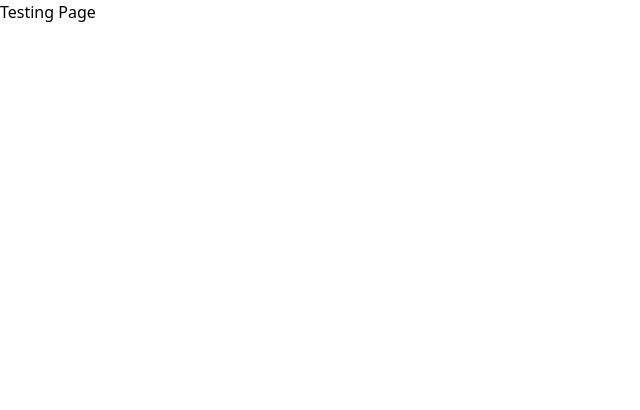
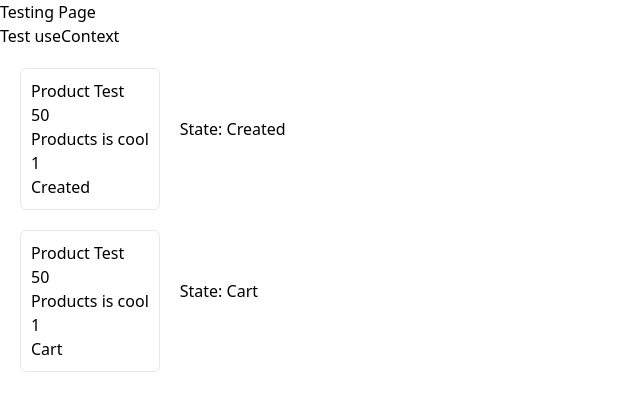
Before and after one commit to xavier-fenton/react-shop-cart, a React (Create React App) app: page /test in a window 1280 px wide. Shown: the top 410 px of the page, without its empty margins (0-640 px from the left). Built offline with nearby package versions, Linux system fonts and the light colour scheme.

Commit message:
test useContext

```diff
--- a/src/Components/Test.js
+++ b/src/Components/Test.js
@@ -1,7 +1,59 @@
-import React from 'react'
+import { React, useContext } from 'react'
+import { productContext } from '../shopContext'
 
 const Test = () => {
-  return <div>Testing Page</div>
+  const context = useContext(productContext)
+
+  return (
+    <div>
+      <div>Testing Page</div>
+      <div>Test useContext</div>
+      <div className="flex flex-row items-center gap-5">
+        <div className="p-[10px] border w-fit rounded-md ml-5 mt-5 h-[50%]">
+          <div
+            dangerouslySetInnerHTML={{ __html: context.products[0].title }}
+          />
+          <div
+            dangerouslySetInnerHTML={{ __html: context.products[0].price }}
+          />
+          <div
+            dangerouslySetInnerHTML={{
+              __html: context.products[0].description,
+            }}
+          />
+          <div
+            dangerouslySetInnerHTML={{ __html: context.products[0].inventory }}
+          />
+          <div
+            dangerouslySetInnerHTML={{ __html: context.products[0].state }}
+          />
+        </div>
+        <div>State: {context.products[0].state}</div>
+      </div>
+      <div className="flex flex-row items-center gap-5">
+        <div className="p-[10px] border w-fit rounded-md ml-5 mt-5 h-[50%]">
+          <div
+            dangerouslySetInnerHTML={{ __html: context.cartItems[0].title }}
+          />
+          <div
+            dangerouslySetInnerHTML={{ __html: context.cartItems[0].price }}
+          />
+          <div
+            dangerouslySetInnerHTML={{
+              __html: context.cartItems[0].description,
+            }}
+          />
+          <div
+            dangerouslySetInnerHTML={{ __html: context.cartItems[0].inventory }}
+          />
+          <div
+            dangerouslySetInnerHTML={{ __html: context.cartItems[0].state }}
+          />
+        </div>
+        <div>State: {context.cartItems[0].state}</div>
+      </div>
+    </div>
+  )
 }
 
 export default Test
--- /dev/null
+++ b/src/shopContext.js
@@ -0,0 +1,24 @@
+import { createContext } from 'react'
+
+const context = {
+  products: [
+    {
+      title: 'Product Test',
+      price: 50,
+      inventory: 1,
+      description: 'Products is cool',
+      state: 'Created',
+    },
+  ],
+  cartItems: [
+    {
+      title: 'Product Test',
+      price: 50,
+      inventory: 1,
+      description: 'Products is cool',
+      state: 'Cart',
+    },
+  ],
+}
+
+export const productContext = createContext(context)
```
